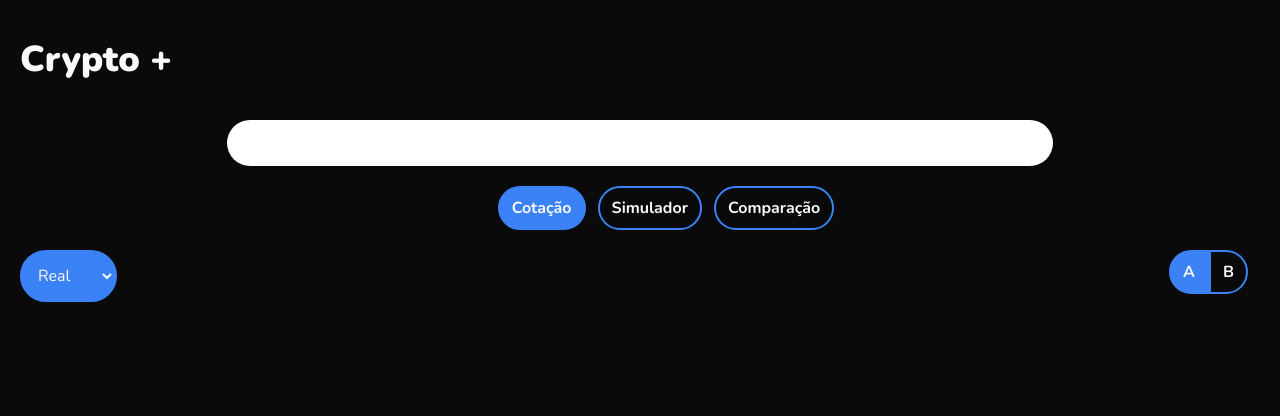
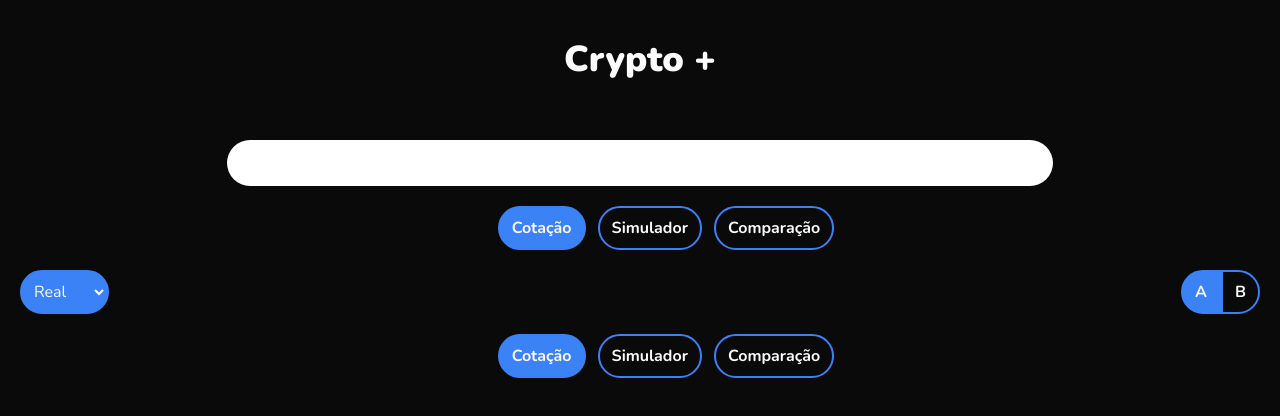
Before and after one commit to davidwjdev/crypto-plus-vue, a Vue app: page / in a window 1280 px wide. Shown: the top 416 px of the page. Built offline with nearby package versions, Linux system fonts and the light colour scheme.

Commit message:
Ajuste em alinhamento no layout

```diff
--- a/src/App.vue
+++ b/src/App.vue
@@ -1,21 +1,22 @@
 <script setup lang="ts">
 import HeaderVue from './components/Header.vue';
+import HomeVue from './components/Home.vue';
 import NavVue from './components/Nav.vue';
 </script>
 
 <template>
-  <div class="mt-10 ">
+  <div class="mt-10 flex flex-col">
 
-    <header class="mb-10 sm:mx-5 md:w-2/3">
+    <header class="mb-10">
       <HeaderVue />
     </header>
     <nav>
       <NavVue />
     </nav>
-    <section class="sm:mx-5 md:w-2/3">
-      <div></div>
+    <section class="">
+      <HomeVue />
     </section>
-    <footer class="sm:mx-5 md:w-2/3">
+    <footer class="">
       <div></div>
     </footer>
   </div>
--- a/src/components/Header.vue
+++ b/src/components/Header.vue
@@ -4,8 +4,8 @@
 </script>
 
 <template>
-    <div>
-        <h1 class="font-[1000] text-4xl">Crypto +</h1>
+    <div class="mx-5">
+        <h1 class="font-[900] text-4xl md:text-center">Crypto +</h1>
     </div>
 </template>
 
--- a/src/components/Home.vue
+++ b/src/components/Home.vue
@@ -4,8 +4,24 @@
 </script>
 
 <template>
-    <div class="">
-
+    <div class="flex justify-center items-center sm:overflow-x-auto sm:no-scrollbar mb-5">
+        <ul class="flex sm:ms-16">
+            <li class="me-3">
+                <button href="#" class="bg-blue-500 border-2 border-blue-500 p-3 rounded-full font-bold">
+                    Cotação
+                </button>
+            </li>
+            <li class="me-3">
+                <button href="#" class="border-2 border-blue-500 p-3 rounded-full font-bold">
+                    Simulador
+                </button>
+            </li>
+            <li class="me-3">
+                <button href="#" class="border-2 border-blue-500 p-3 rounded-full font-bold">
+                    Comparação
+                </button>
+            </li>
+        </ul>
     </div>
 </template>
 
--- a/src/components/Nav.vue
+++ b/src/components/Nav.vue
@@ -1,13 +1,13 @@
 <script setup lang="ts"></script>
 
 <template>
-    <div class="my-5 mx-5">
+    <div class="m-5">
         <form action="" class="md:flex md:justify-center">
             <input type="search" name="search" id="search" class="rounded-full text-black py-3 px-10 sm:w-full md:w-2/3" />
         </form>
     </div>
     <div class="flex justify-center items-center sm:overflow-x-auto sm:no-scrollbar mb-5">
-        <ul class="flex ms-16">
+        <ul class="flex sm:ms-16">
             <li class="me-3">
                 <button href="#" class="bg-blue-500 border-2 border-blue-500 p-3 rounded-full font-bold">
                     Cotação
@@ -25,11 +25,11 @@
             </li>
         </ul>
     </div>
-    <div class="mx-5">
+    <div class="mb-5 px-5">
         <ul class="flex justify-between">
             <li class="me-3">
                 <form action="">
-                    <select name="cars" id="cars" class="p-3 rounded-full bg-blue-500 border-2 border-blue-500">
+                    <select name="moeda" id="moeda" class="p-2 rounded-full bg-blue-500 border-2 border-blue-500">
                         <option value="real">Real</option>
                         <option value="dolar">Dolar</option>
                         <option value="btn">Bitcoin</option>
@@ -38,7 +38,7 @@
 
             </li>
 
-            <li class="me-3">
+            <li class="">
                 <button href="#" class="bg-blue-500 border-2 border-blue-500 p-3 rounded-s-full font-bold">
                     A
                 </button>
```
